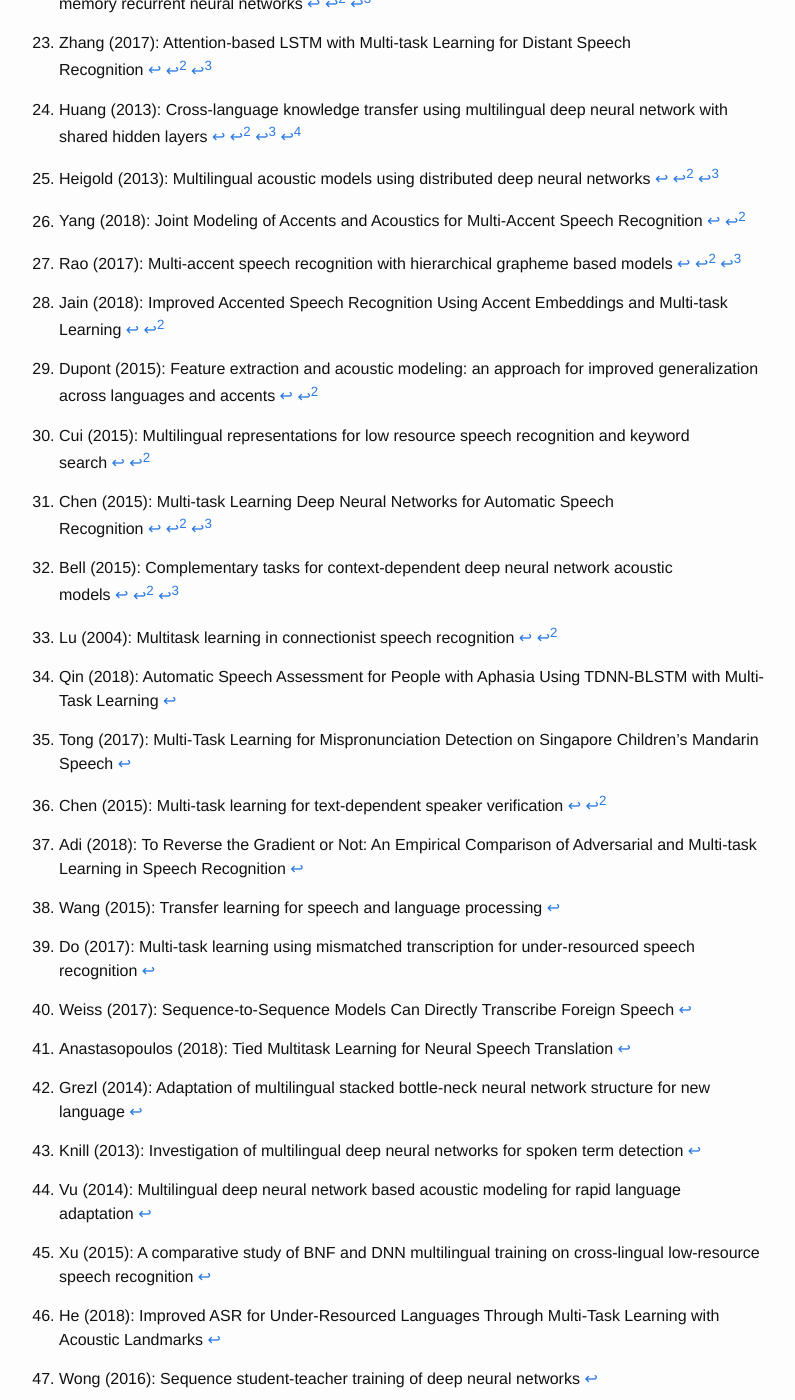
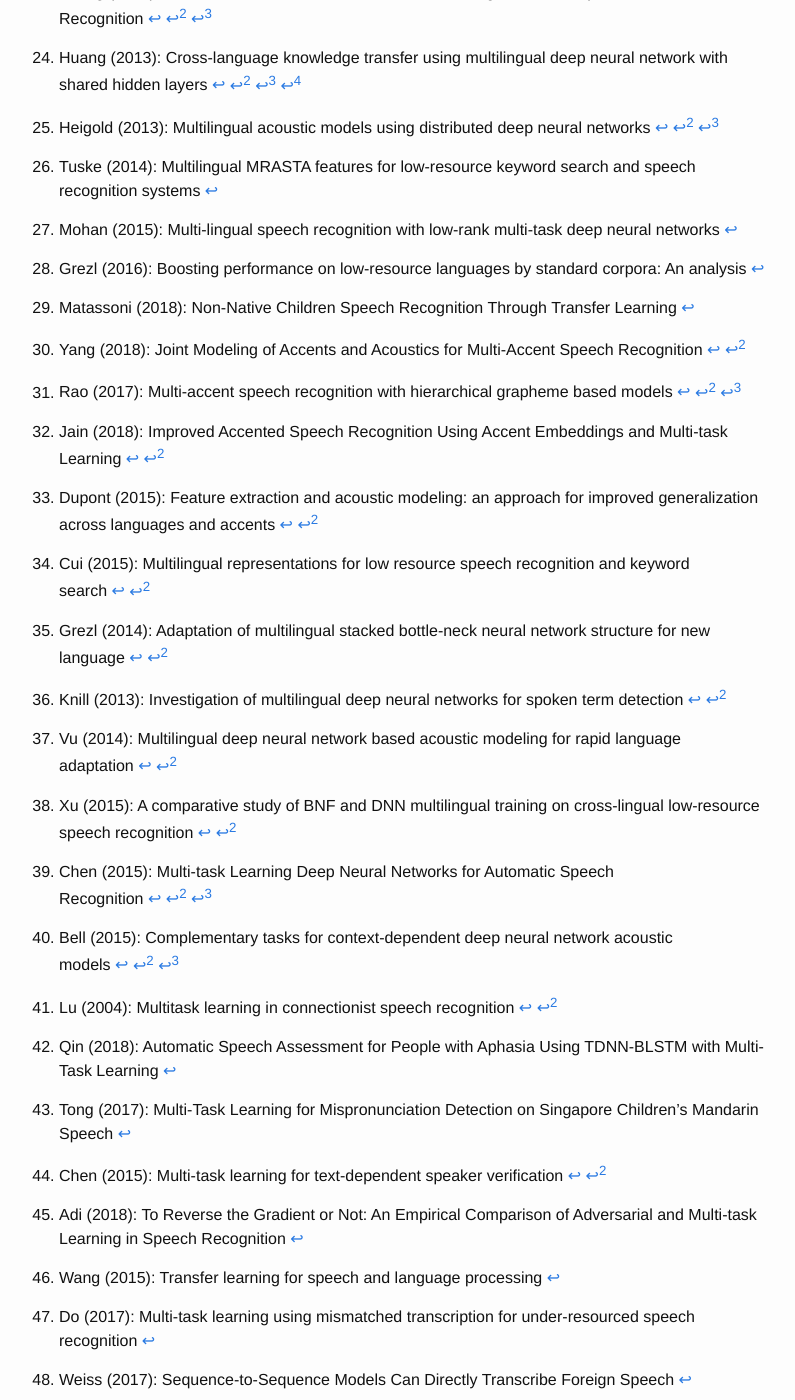
Before and after one commit to JRMeyer/jrmeyer.github.io, a Jekyll site: the page built from _posts/2020-03-21-overview-mtl-in-asr.markdown, in a window 1280 px wide and 1400 px high, scrolled down 20741 px. Shown: the whole window, without its empty margins (241-1036 px from the left). Built offline with Jekyll 4.4.1, drawn with Linux system fonts in a browser that asks for light colours; formulas are drawn with MathJax 3; comment, search, counter and statistics services are not loaded; some of the changed text lies outside the part shown.

Commit message:
footnotes

```diff
--- a/_posts/2020-03-21-overview-mtl-in-asr.markdown
+++ b/_posts/2020-03-21-overview-mtl-in-asr.markdown
@@ -152,7 +152,14 @@
 [^chen2015speech]: Chen (2015): Speech enhancement and recognition using multi-task learning of long short-term memory recurrent neural networks
 [^zhang2017attention]: Zhang (2017): Attention-based LSTM with Multi-task Learning for Distant Speech Recognition
 
-Within *multilingual* Multi-Task acoustic modeling we can also identify two main veins of research: (1) using data from some source language(s) or (2) using a pre-trained model from some source language(s). When using data from source languages, most commonly we find researchers training a single neural network with multiple output layers, where each output layer represents phonetic targets from a different language[^huang2013][^heigold2013][^tuske2014multilingual][^mohan2015multi][^grezl2016][^matassoni2018non][^yang2018joint][^rao2017multi][^jain2018improved][^sun2018domain]. As such, these Acoustic Models look like the prototype shown in Figure (1). When using a pre-trained model from some source language(s) we find researchers using the source model as either a teacher or as a feature extractor for the target language[^dupont2005feature][^cui2015multilingual][grezl2014adaptation][knill2013investigation][vu2014multilingual][xu2015comparative][^he2018improved]. The source model extracts embeddings of the target speech, and then the embedding is either used as the target for an auxiliary task or the embedding is concatenated to the standard input as a kind of feature enhancement.
+Within *multilingual* Multi-Task acoustic modeling we can also identify two main veins of research: (1) using data from some source language(s) or (2) using a pre-trained model from some source language(s). When using data from source languages, most commonly we find researchers training a single neural network with multiple output layers, where each output layer represents phonetic targets from a different language[^huang2013][^heigold2013][^tuske2014multilingual][^mohan2015multi][^grezl2016][^matassoni2018non][^yang2018joint][^rao2017multi][^jain2018improved][^sun2018domain]. As such, these Acoustic Models look like the prototype shown in Figure (1). When using a pre-trained model from some source language(s) we find researchers using the source model as either a teacher or as a feature extractor for the target language[^dupont2005feature][^cui2015multilingual][^grezl2014adaptation][^knill2013investigation][^vu2014multilingual][^xu2015comparative][^he2018improved]. The source model extracts embeddings of the target speech, and then the embedding is either used as the target for an auxiliary task or the embedding is concatenated to the standard input as a kind of feature enhancement.
+
+[^tuske2014multilingual]: Tuske (2014): Multilingual MRASTA features for low-resource keyword search and speech recognition systems
+[^mohan2015multi]: Mohan (2015): Multi-lingual speech recognition with low-rank multi-task deep neural networks
+[^grezl2016]: Grezl (2016): Boosting performance on low-resource languages by standard corpora: An analysis
+[^matassoni2018non]: Matassoni (2018): Non-Native Children Speech Recognition Through Transfer Learning
+[^yang2018joint]: Yang (2018): Joint Modeling of Accents and Acoustics for Multi-Accent Speech Recognition
+[^rao2017multi]: Rao (2017): Multi-accent speech recognition with hierarchical grapheme based models
 
 <br>
 ### Monolingual Multi-Task ASR
```
